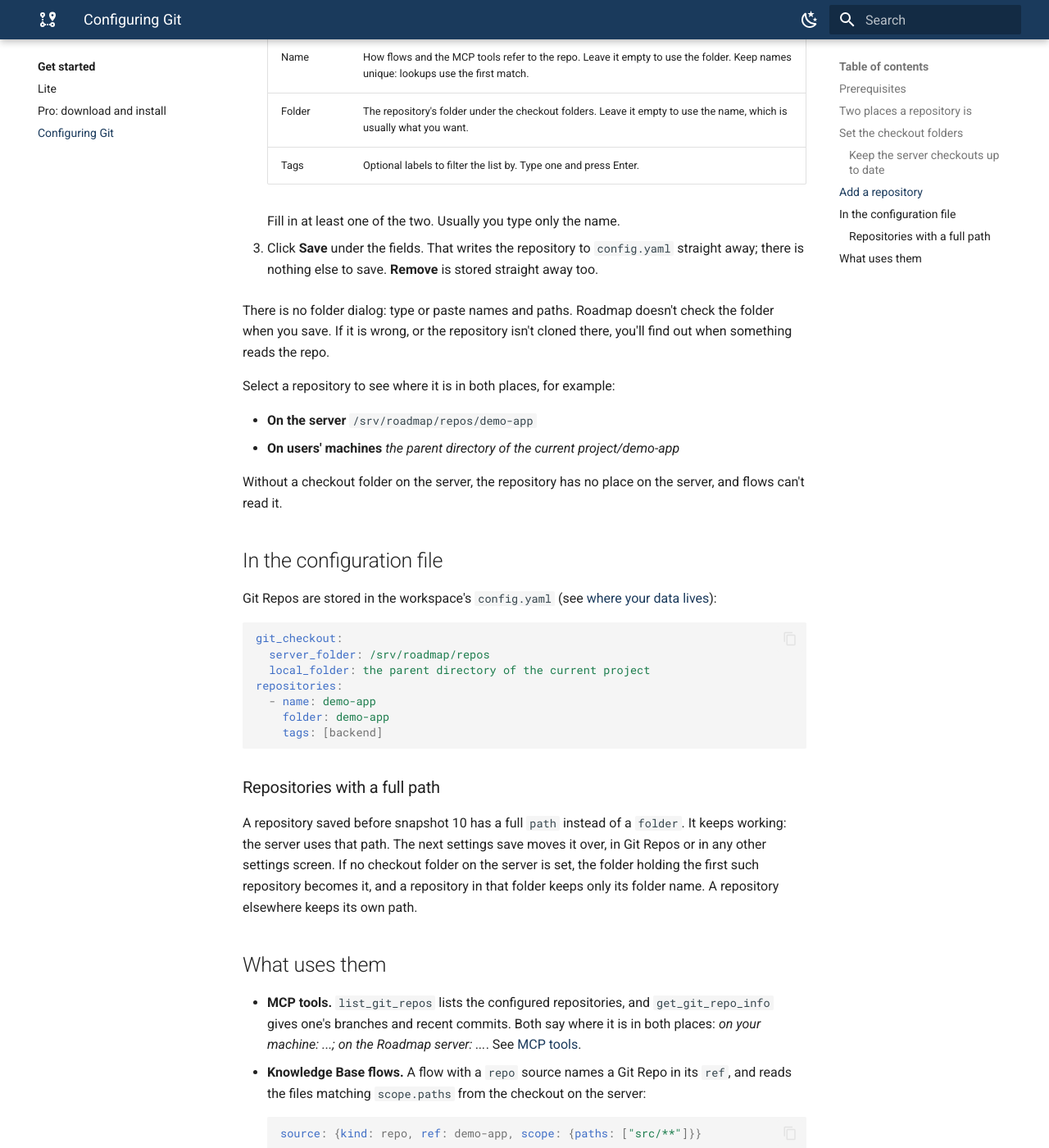
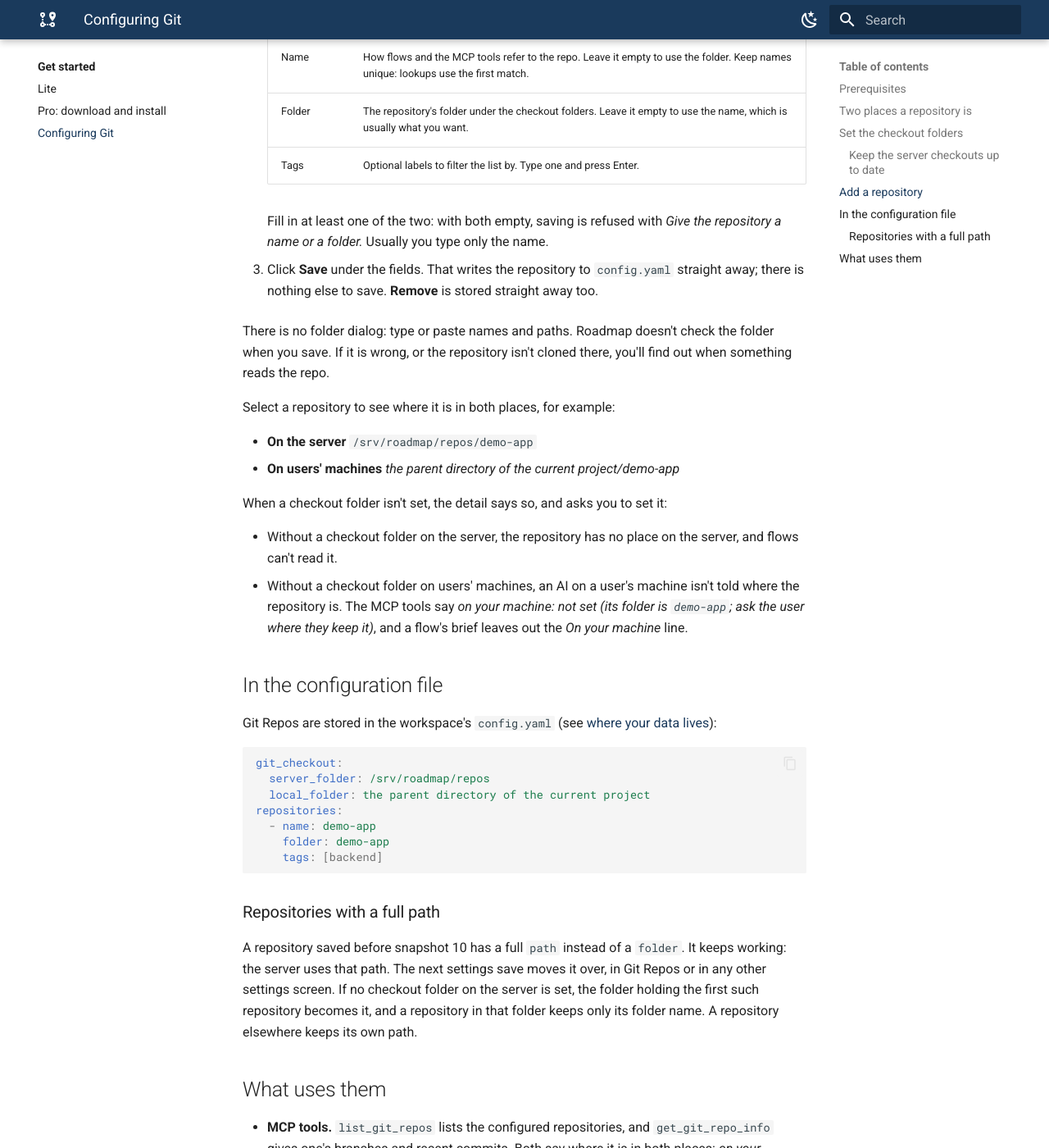
Before and after one commit to roadmap-mcp/roadmap-mcp.github.io, an MkDocs documentation site: the page built from docs/get-started/git.md, in a window 1280 px wide and 1400 px high, scrolled down 1942 px. Shown: the whole window at 82% size. Built offline with MkDocs 1.6.1 and Material for MkDocs 9.7.7, drawn with Linux system fonts in a browser that asks for light colours; some of the changed text lies outside the part shown.

Commit message:
Git Repos: an empty repo is refused; what users' machines get without a checkout folder

```diff
--- a/docs/get-started/git.md
+++ b/docs/get-started/git.md
@@ -71,7 +71,8 @@ The folder each one is cloned into is its **Folder** in Git Repos.
     | Folder | The repository's folder under the checkout folders. Leave it empty to use the name, which is usually what you want. |
     | Tags | Optional labels to filter the list by. Type one and press Enter. |
 
-    Fill in at least one of the two. Usually you type only the name.
+    Fill in at least one of the two: with both empty, saving is refused with *Give
+    the repository a name or a folder.* Usually you type only the name.
 
 3. Click **Save** under the fields. That writes the repository to `config.yaml`
    straight away; there is nothing else to save. **Remove** is stored straight away
@@ -86,8 +87,14 @@ Select a repository to see where it is in both places, for example:
 - **On the server** `/srv/roadmap/repos/demo-app`
 - **On users' machines** *the parent directory of the current project/demo-app*
 
-Without a checkout folder on the server, the repository has no place on the server,
-and flows can't read it.
+When a checkout folder isn't set, the detail says so, and asks you to set it:
+
+- Without a checkout folder on the server, the repository has no place on the
+  server, and flows can't read it.
+- Without a checkout folder on users' machines, an AI on a user's machine isn't told
+  where the repository is. The MCP tools say *on your machine: not set (its folder is
+  `demo-app`; ask the user where they keep it)*, and a flow's brief leaves out the
+  *On your machine* line.
 
 ## In the configuration file
 
@@ -130,4 +137,4 @@ repository elsewhere keeps its own path.
     with *No Git Repo called '...'*. If the repository has no place on the server, or
     isn't cloned there, the run fails and says so. A flow's brief for an external AI
     ends with where the repository is on that AI's machine: *On your machine it is
-    at ...*. See [Flows](../knowledge-base/flows.md).
+    at ...*, when the checkout folder on users' machines is set. See [Flows](../knowledge-base/flows.md).
```
